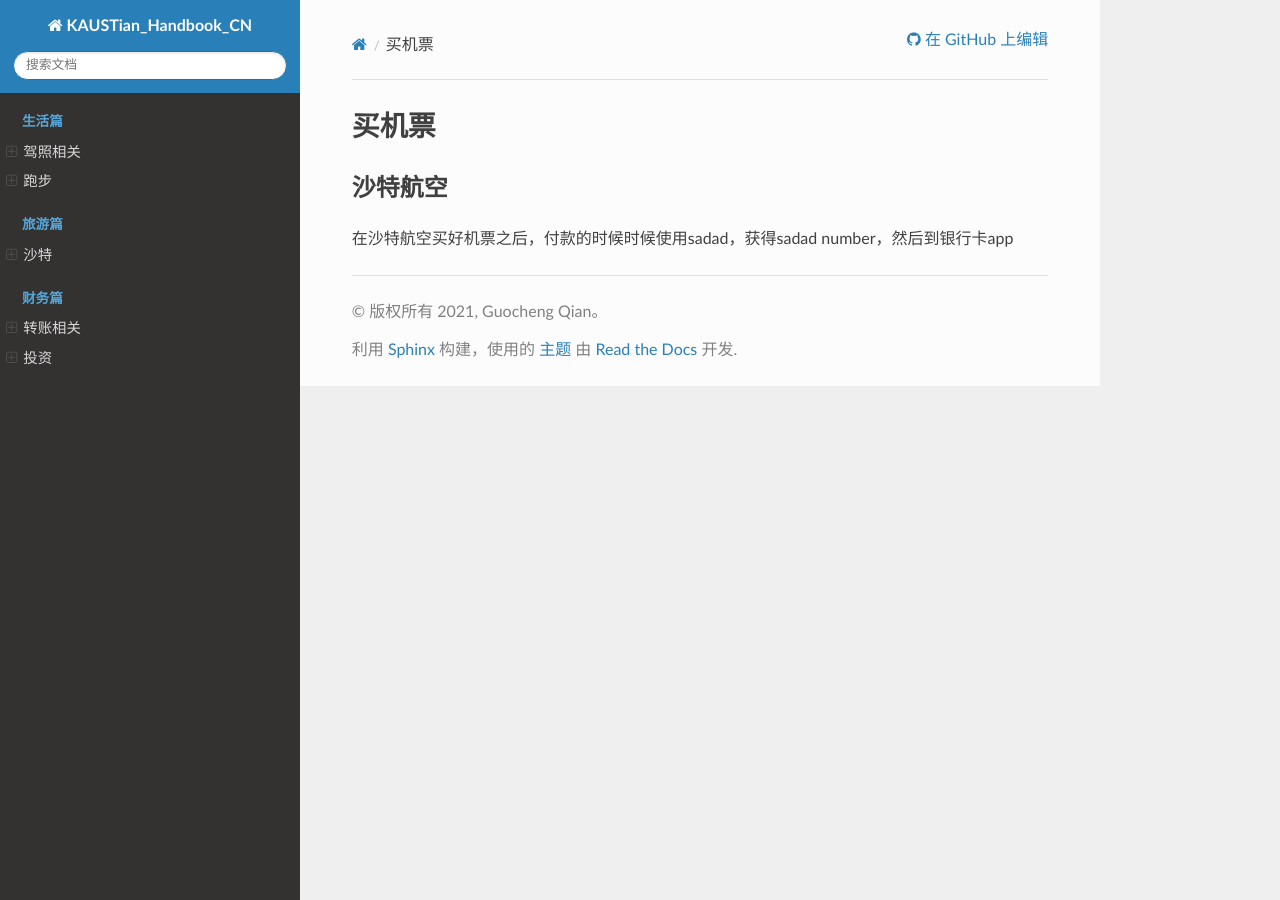
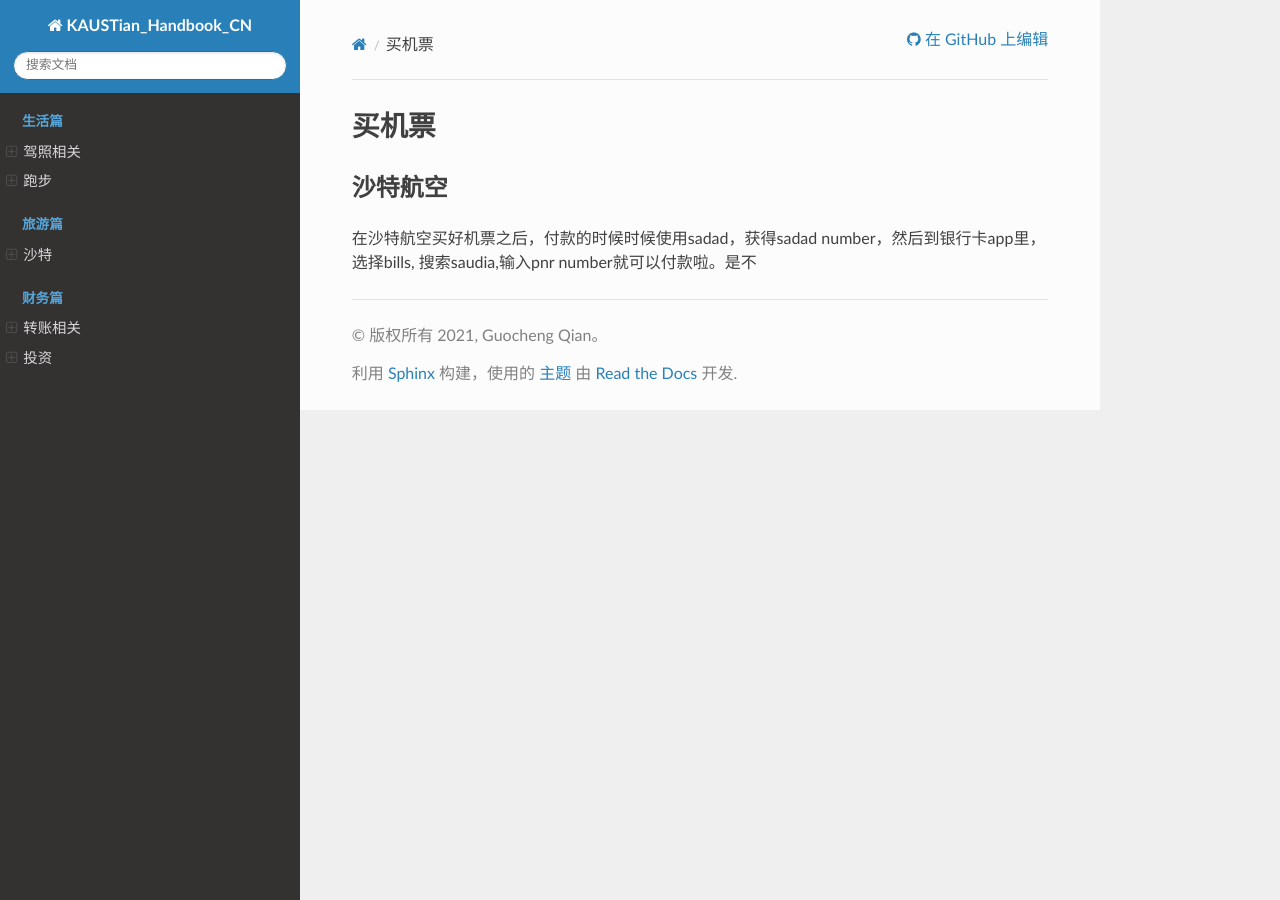
Before and after one commit to guochengqian/KAUSTian_Handbook_CN, a Sphinx documentation site: the page built from docs/content/life/ticker.rst, in a window 1280 px wide. Built offline with Sphinx 7.4.7 and the Read the Docs theme 2.0.0, drawn with Linux system fonts in a browser that asks for light colours.

Commit message:
Update ticker.rst

```diff
--- a/docs/content/life/ticker.rst
+++ b/docs/content/life/ticker.rst
@@ -7,4 +7,4 @@
 沙特航空
 -------
 
-在沙特航空买好机票之后，付款的时候时候使用sadad，获得sadad number，然后到银行卡app
+在沙特航空买好机票之后，付款的时候时候使用sadad，获得sadad number，然后到银行卡app里，选择bills, 搜索saudia,输入pnr number就可以付款啦。是不
```
